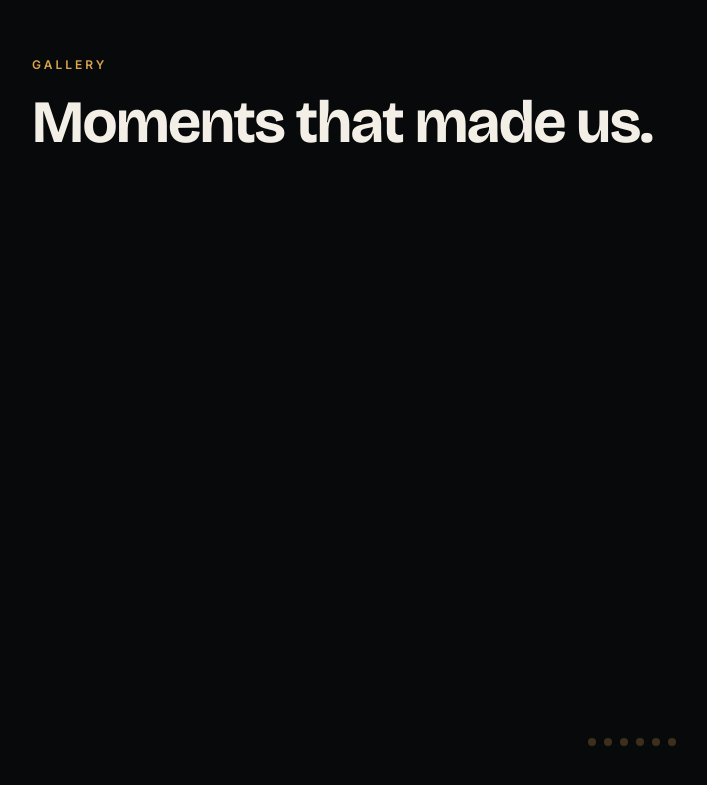
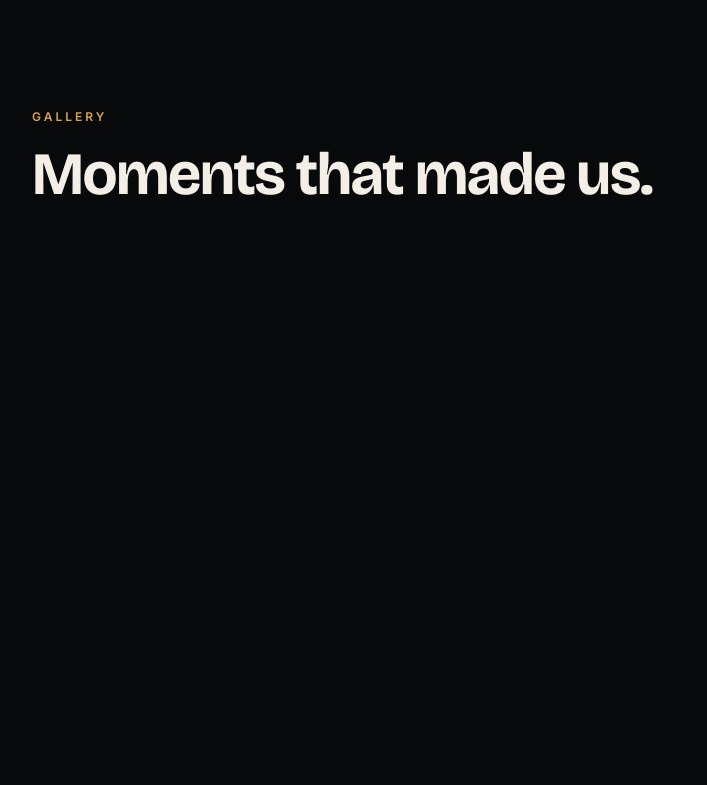
Before and after one commit to cyberking-coder/Gurukul_Academy, a Next.js app: page / in a window 1280 px wide. Shown: the part 3308-4093 px from the top of the page, without its empty margins (8-715 px from the left). Built offline with nearby package versions, Linux system fonts and the light colour scheme.

Commit message:
Fix gallery: explicit container height and centered scroll ranges for each image
Co-Authored-By: Claude Sonnet 4.6 <noreply@anthropic.com>
Claude-Session: https://claude.ai/code/session_014oZeJoTenM6yEGHf4KtHtr

```diff
--- a/src/components/Gallery.tsx
+++ b/src/components/Gallery.tsx
@@ -44,6 +44,24 @@ const IMAGES = [
   },
 ];
 
+const N = IMAGES.length;
+// Give a little breathing room at start and end so first/last card are fully readable
+const SECTION_MULTIPLIER = N + 1; // 7 × 100vh
+
+function getRange(i: number) {
+  // Each image occupies 1/N of the scroll range
+  // We offset by half a unit so there's padding before image 0 and after image N-1
+  const unit = 1 / SECTION_MULTIPLIER;
+  const center = (i + 1) * unit; // starts at unit (after 1 unit of intro padding)
+  const half = unit * 0.45;
+  return {
+    fadeIn: Math.max(0, center - half),
+    fullIn: center - half * 0.1,
+    fullOut: center + half * 0.1,
+    fadeOut: Math.min(1, center + half),
+  };
+}
+
 export default function Gallery() {
   const sectionRef = useRef<HTMLDivElement>(null);
   const { scrollYProgress } = useScroll({
@@ -55,40 +73,43 @@ export default function Gallery() {
     <section
       id="gallery"
       ref={sectionRef}
-      style={{ height: `${IMAGES.length * 100}vh` }}
+      style={{ height: `${SECTION_MULTIPLIER * 100}vh` }}
       className="relative"
     >
-      <div className="sticky top-0 h-screen flex flex-col justify-center overflow-hidden">
-        <div className="mx-auto max-w-7xl w-full px-6 lg:px-10 mb-4 md:mb-6">
+      {/* sticky viewport panel */}
+      <div className="sticky top-0 h-screen overflow-hidden">
+        {/* heading — fixed height */}
+        <div className="mx-auto max-w-7xl w-full px-6 lg:px-10 pt-20 md:pt-24 pb-4 md:pb-6">
           <SectionHeading eyebrow="Gallery" title="Moments that made us." />
         </div>
 
-        <div className="relative flex-1 max-h-[68vh]">
+        {/* card stack — explicit height so absolute children have room */}
+        <div
+          className="relative w-full"
+          style={{ height: "calc(100vh - 180px)" }}
+        >
           {IMAGES.map((item, i) => {
-            const start = i / IMAGES.length;
-            const end = (i + 1) / IMAGES.length;
+            const r = getRange(i);
             return (
               <ScrollCard
                 key={i}
                 item={item}
                 scrollYProgress={scrollYProgress}
-                start={start}
-                end={end}
+                range={r}
               />
             );
           })}
         </div>
 
-        <div className="flex justify-center gap-2 py-4">
+        {/* progress dots */}
+        <div className="flex justify-center gap-2 pt-3">
           {IMAGES.map((_, i) => {
-            const start = i / IMAGES.length;
-            const end = (i + 1) / IMAGES.length;
+            const r = getRange(i);
             return (
               <DotIndicator
                 key={i}
                 scrollYProgress={scrollYProgress}
-                start={start}
-                end={end}
+                range={r}
               />
             );
           })}
@@ -98,35 +119,40 @@ export default function Gallery() {
   );
 }
 
+type Range = { fadeIn: number; fullIn: number; fullOut: number; fadeOut: number };
+
 function ScrollCard({
   item,
   scrollYProgress,
-  start,
-  end,
+  range,
 }: {
   item: (typeof IMAGES)[0];
   scrollYProgress: ReturnType<typeof useScroll>["scrollYProgress"];
-  start: number;
-  end: number;
+  range: Range;
 }) {
-  const pad = Math.min(0.05, (end - start) * 0.3);
   const opacity = useTransform(
     scrollYProgress,
-    [start, start + pad, end - pad, end],
+    [range.fadeIn, range.fullIn, range.fullOut, range.fadeOut],
     [0, 1, 1, 0]
   );
   const y = useTransform(
     scrollYProgress,
-    [start, start + pad, end - pad, end],
-    [60, 0, 0, -60]
+    [range.fadeIn, range.fullIn, range.fullOut, range.fadeOut],
+    [55, 0, 0, -55]
+  );
+  const scale = useTransform(
+    scrollYProgress,
+    [range.fadeIn, range.fullIn, range.fullOut, range.fadeOut],
+    [0.95, 1, 1, 0.95]
   );
 
   return (
     <motion.div
       className="absolute inset-0 flex items-center justify-center px-4"
-      style={{ opacity, y }}
+      style={{ opacity, y, scale }}
     >
       <div className="relative w-full max-w-2xl rounded-3xl border border-gold/30 bg-white/[0.03] overflow-hidden shadow-2xl shadow-black/60">
+        {/* photo */}
         <div className="relative w-full aspect-[4/3]">
           <Image
             src={item.src}
@@ -136,11 +162,12 @@ function ScrollCard({
             sizes="(max-width: 768px) 100vw, 672px"
             priority={false}
           />
-          <div className="absolute inset-0 bg-gradient-to-t from-[#08090b]/80 via-transparent to-transparent" />
+          <div className="absolute inset-0 bg-gradient-to-t from-[#08090b]/75 via-transparent to-transparent" />
           <span className="absolute top-4 left-4 rounded-full bg-gold/20 border border-gold/40 px-3 py-1 text-xs font-semibold text-gold tracking-widest uppercase">
             {item.tag}
           </span>
         </div>
+        {/* quote */}
         <div className="px-6 md:px-8 py-5 md:py-6">
           <p className="font-heading text-base md:text-xl text-cream/90 leading-relaxed italic">
             &ldquo;{item.quote}&rdquo;
@@ -153,29 +180,24 @@ function ScrollCard({
 
 function DotIndicator({
   scrollYProgress,
-  start,
-  end,
+  range,
 }: {
   scrollYProgress: ReturnType<typeof useScroll>["scrollYProgress"];
-  start: number;
-  end: number;
+  range: Range;
 }) {
-  const mid = (start + end) / 2;
-  const scale = useTransform(scrollYProgress, [start, mid, end], [1, 1.6, 1]);
-  const bg = useTransform(
+  const mid = (range.fullIn + range.fullOut) / 2;
+  const scale = useTransform(
     scrollYProgress,
-    [start, start + 0.02, end - 0.02, end],
-    [
-      "rgba(216,164,76,0.25)",
-      "rgba(216,164,76,1)",
-      "rgba(216,164,76,1)",
-      "rgba(216,164,76,0.25)",
-    ]
+    [range.fadeIn, mid, range.fadeOut],
+    [1, 1.6, 1]
   );
+  const bg = useTransform(scrollYProgress, [range.fadeIn, range.fullIn, range.fullOut, range.fadeOut], [
+    "rgba(216,164,76,0.25)",
+    "rgba(216,164,76,1)",
+    "rgba(216,164,76,1)",
+    "rgba(216,164,76,0.25)",
+  ]);
   return (
-    <motion.div
-      className="h-2 w-2 rounded-full"
-      style={{ scale, backgroundColor: bg }}
-    />
+    <motion.div className="h-2 w-2 rounded-full" style={{ scale, backgroundColor: bg }} />
   );
 }
```
